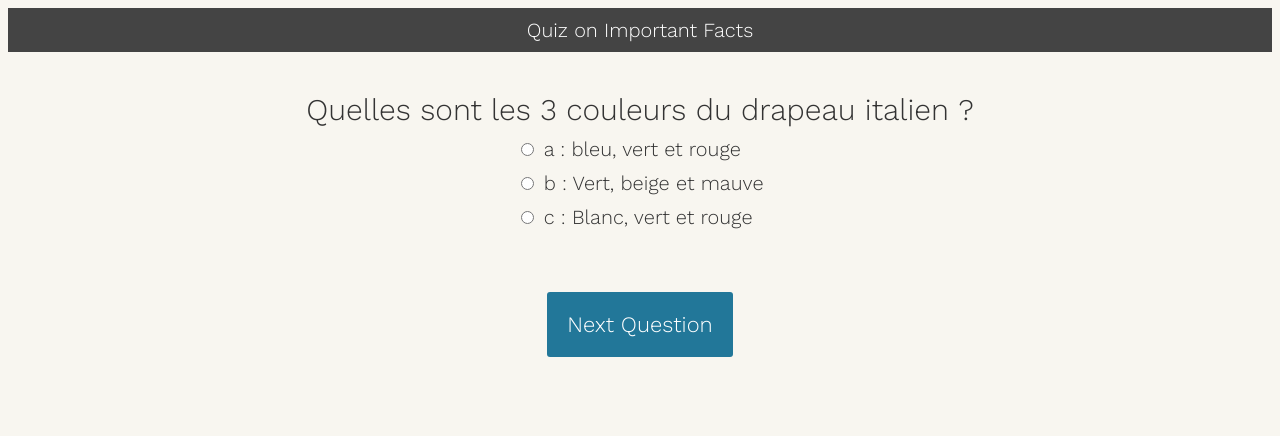
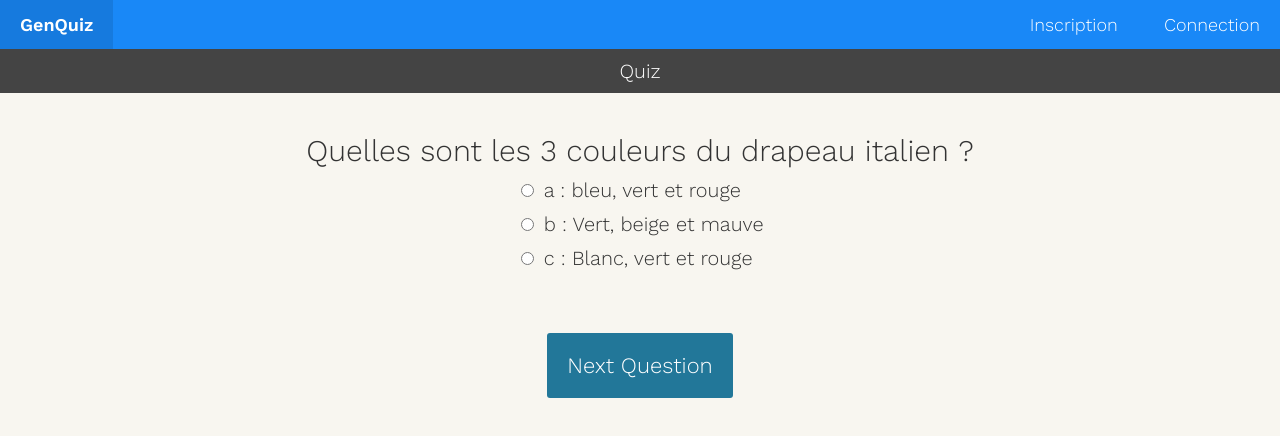
Before and after one commit to Sueysz/QuizJs, a plain HTML site: page index.html in a window 1280 px wide. Drawn offline with nearby package versions, Linux system fonts and the light colour scheme.

Commit message:
mise à jour et rajout d'une navbar

```diff
--- a/index.css
+++ b/index.css
@@ -1,7 +1,11 @@
 @import url(https://fonts.googleapis.com/css?family=Work+Sans:300,600);
-
+*{
+  box-sizing: border-box;
+}
 body{
 	font-size: 20px;
+  margin: 0;
+  padding: 0;
 	font-family: 'Work Sans', sans-serif;
 	color: #333;
   font-weight: 300;
@@ -47,7 +51,9 @@ button:hover{
 
 
 
-
+a{
+  text-decoration: none;
+}
 .slide{
   position: absolute;
   left: 0px;
@@ -66,3 +72,27 @@ button:hover{
   height: 200px;
   margin-top: 40px;
 }
+
+.menu-bar {
+  background-color: #1988f7;
+  display: flex;
+  justify-content: space-between;
+  box-sizing: border-box;
+}
+
+.item {
+  color: white;
+  background-color: transparent;
+  font-size: 18px;
+  display: inline-block;
+  box-sizing: border-box;
+  padding: 14px 20px;
+}
+
+.item.title {
+  font-weight: 600;
+}
+
+.item:hover {
+  background-color: rgba(0, 0, 0, 0.1);
+}
--- a/index.html
+++ b/index.html
@@ -11,7 +11,18 @@
 </head>
 
 <body>
-  <h1>Quiz on Important Facts</h1>
+  <section id="navBar">
+    <nav class="menu-bar">
+      <div class="group">
+        <a href="#" class="item title">GenQuiz</a>
+      </div>
+      <div class="group">
+        <a href="#" class="item">Inscription</a>
+        <a href="#" class="item">Connection</a>
+      </div>
+    </nav>
+    <h1>Quiz</h1>
+  </section>
   <div class="quiz-container">
     <div id="quiz"></div>
   </div>
```
Lines whose indentation alone changed are shown as unchanged.
